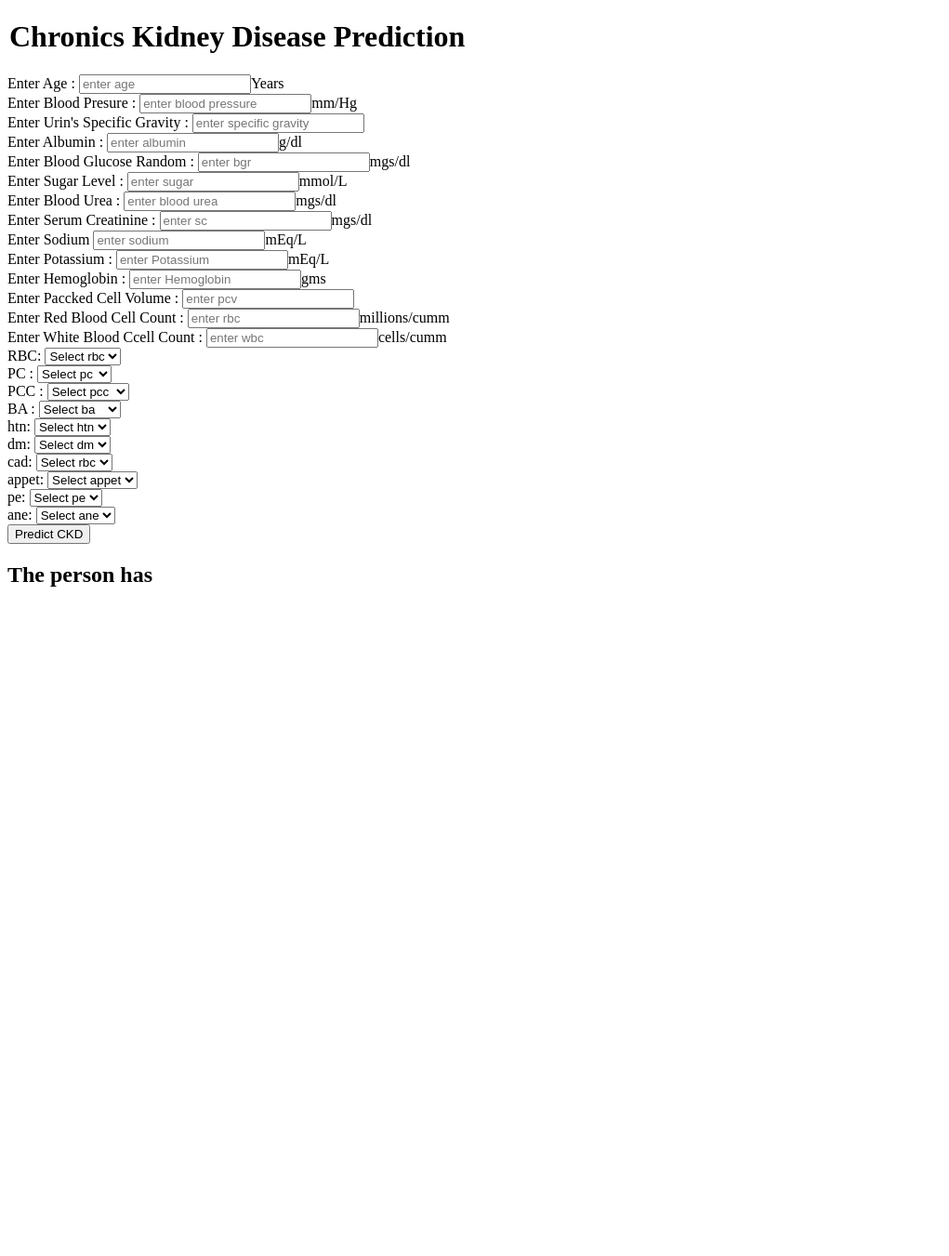
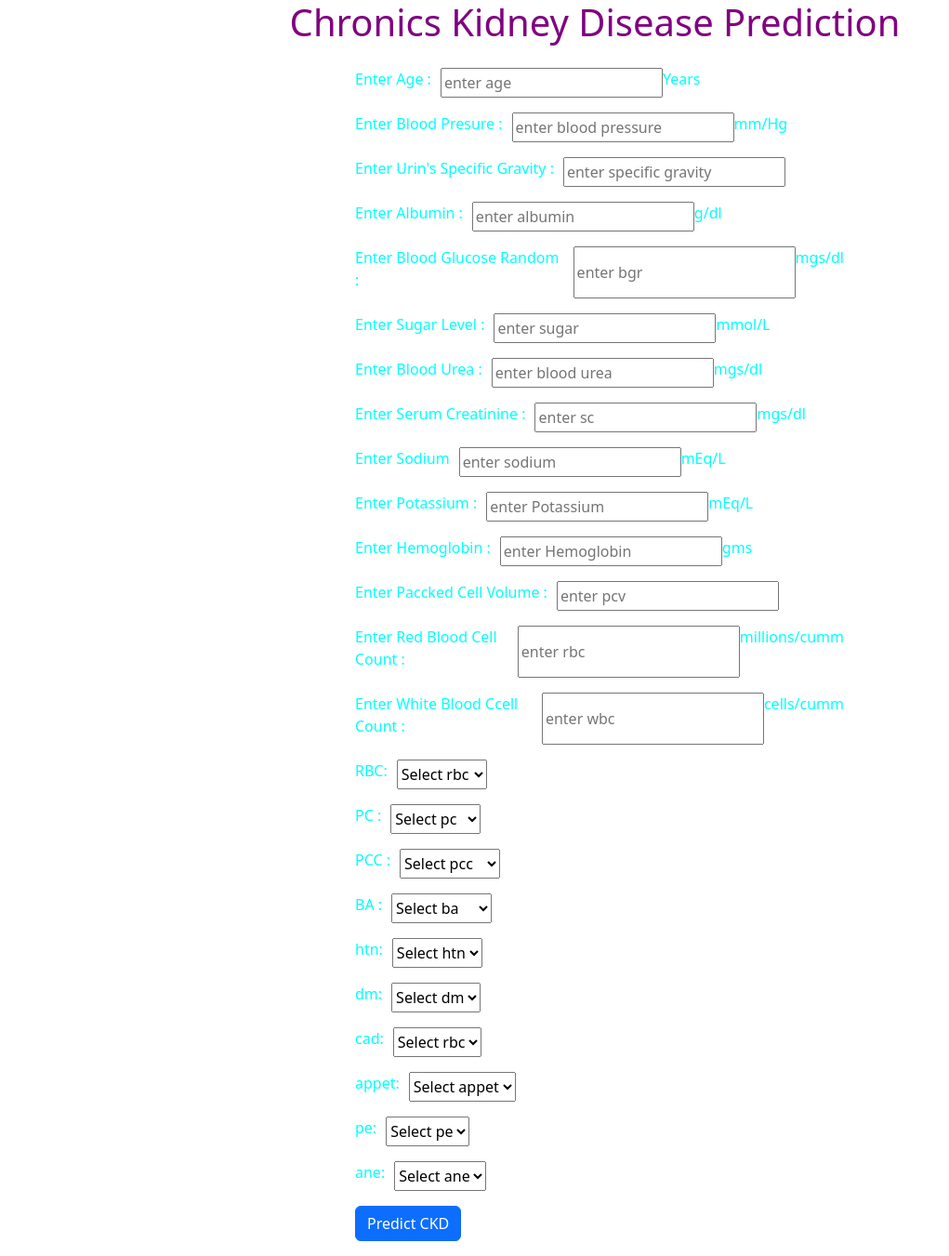
Before and after one commit to SAMANTA1401/end_to_end_ckd_prediction, a Flask app: template templates/home.html in a window 1280 px wide. Shown: the whole page at 93% size, without its empty margins (0-1021 px from the left). Before the commit the page ends 631 px from the top, so only its background shows below. Run offline with Flask 3, Linux system fonts and the light colour scheme; the template is opened without the code that fills it, so the values that code supplies are empty.

Commit message:
front end ready

```diff
--- a/app.py
+++ b/app.py
@@ -9,11 +9,11 @@
 app=Flask( __name__)
 
 #route for home page
-@app.route('/')
-def index():
-    return render_template( 'index.html' )
+# @app.route('/')
+# def index():
+#     return render_template( 'index.html' )
 
-@app.route('/predictdata', methods=['GET','POST'])
+@app.route('/', methods=['GET','POST'])
 def predict_data():
     if request.method == "GET":
         return render_template('home.html')
@@ -53,7 +53,7 @@
         predict_pipeline=PredictPipeline()
         results=predict_pipeline.predict(pred_df)
 
-        return render_template('home.html',results=results[0])
+        return render_template('index.html',results=results[0])
 
 
 
--- a/src/components/model_trainer.py
+++ b/src/components/model_trainer.py
@@ -27,6 +27,7 @@
 @dataclass
 class ModelTrainerConfig:
     trained_model_file_path = os.path.join("artifacts","model.pkl")
+    # trained_model_file_path = os.path.join("model","model.pkl")
 ## 15
 class ModelTrainer:
     def __init__(self):
--- a/src/pipeline/predict_pipeline.py
+++ b/src/pipeline/predict_pipeline.py
@@ -15,6 +15,7 @@
     def predict(self,features):
         try:
             model_path = 'artifacts\model.pkl'
+            #model_path = 'model\model.pkl'
             preprocessor_path= 'artifacts\preprocessor.pkl' # preprocess the input data
             logging.info("before loading")
             model=load_object(file_path=model_path)
--- a/templates/home.html
+++ b/templates/home.html
@@ -1,172 +1,331 @@
 <!DOCTYPE html>
 <html lang="en">
+  <head>
+    <meta charset="UTF-8" />
+    <meta name="viewport" content="width=device-width, initial-scale=1.0" />
+    <title>home</title>
+    <link
+      href="https://cdn.jsdelivr.net/npm/bootstrap@5.3.3/dist/css/bootstrap.min.css"
+      rel="stylesheet"
+      integrity="sha384-QWTKZyjpPEjISv5WaRU9OFeRpok6YctnYmDr5pNlyT2bRjXh0JMhjY6hW+ALEwIH"
+      crossorigin="anonymous"
+    />
+    <style>
+      .mb-3 {
+        display: flex;
+        margin-left: 300px;
+        margin-right: 290px;
+        color: cyan;
 
-<head>
-    <meta charset="UTF-8">
-    <meta name="viewport" content="width=device-width, initial-scale=1.0">
-    <title>home</title>
+      }
+      h1 {
+        text-align: center;
+        margin-bottom: 25px;
+        color: purple;
+      }
+      .form-label{
+        padding-right:10px;
+      }
+    </style>
   </head>
 
   <body>
-    <div class="login">
-        <h1></h1>
+    <div class="container">
+      <h1>Chronics Kidney Disease Prediction</h1>
+      <div class="row">
         <!-- post request send to the predict_datapoint function  in app.py file  -->
         <form action="{{ url_for('predict_data') }}" method="post">
-            <h1>
-                <legend>Chronics Kidney Disease Prediction</legend>
-            </h1>
-            <div class="mb3">
-                <label for="" class="form-control">Enter Age :</label>
-                <input type="number" step=any name="age" required placeholder="enter age" min="0" max="100" />Years
-
+          <div class="mb-3">
+            <label for="" class="form-label">Enter Age :</label>
+            <input
+              type="number"
+              step="any"
+              name="age"
+              required
+              placeholder="enter age"
+              min="0"
+              max="100"
+            />Years
           </div>
-            <div class="mb3">
-                <label for="" class="form-control">Enter Blood Presure :</label>
-                <input type="number" step=any id="bp" name="bp" required placeholder="enter blood pressure" min=20
-                    max=300 />mm/Hg
+          <div class="mb-3">
+            <label for="" class="form-label">Enter Blood Presure :</label>
+            <input
+              type="number"
+              step="any"
+              id="bp"
+              name="bp"
+              required
+              placeholder="enter blood pressure"
+              min="20"
+              max="300"
+            />mm/Hg
           </div>
-            <div class="mb3">
-                <label for="" class="form-control">Enter Urin's Specific Gravity :</label>
-                <input type="number" step=any id="sg" name="sg" required placeholder="enter specific gravity" min=0
-                    max=10 />
+          <div class="mb-3">
+            <label for="" class="form-label"
+              >Enter Urin's Specific Gravity :</label
+            >
+            <input
+              type="number"
+              step="any"
+              id="sg"
+              name="sg"
+              required
+              placeholder="enter specific gravity"
+              min="0"
+              max="10"
+            />
           </div>
-            <div class="mb3">
-                <label for="" class="form-control">Enter Albumin :</label>
-                <input type="number" step=any id="al" name="al" required placeholder="enter albumin" min=0
-                    max=100 />g/dl
+          <div class="mb-3">
+            <label for="" class="form-label">Enter Albumin :</label>
+            <input
+              type="number"
+              step="any"
+              id="al"
+              name="al"
+              required
+              placeholder="enter albumin"
+              min="0"
+              max="100"
+            />g/dl
           </div>
-            <div class="mb3">
-                <label for="" class="form-control">Enter Blood Glucose Random :</label>
-                <input type="number" step=any id="bgr" name="bgr" required placeholder="enter bgr" min=0
-                    max=500 />mgs/dl
+          <div class="mb-3">
+            <label for="" class="form-label"
+              >Enter Blood Glucose Random :</label
+            >
+            <input
+              type="number"
+              step="any"
+              id="bgr"
+              name="bgr"
+              required
+              placeholder="enter bgr"
+              min="0"
+              max="500"
+            />mgs/dl
           </div>
-            <div class="mb3">
-                <label for="" class="form-control">Enter Sugar Level :</label>
-                <input type="number" step=any id="su" name="su" required placeholder="enter sugar" min=0
-                    max=100 />mmol/L
+          <div class="mb-3">
+            <label for="" class="form-label">Enter Sugar Level :</label>
+            <input
+              type="number"
+              step="any"
+              id="su"
+              name="su"
+              required
+              placeholder="enter sugar"
+              min="0"
+              max="100"
+            />mmol/L
           </div>
-            <div class="mb3">
-                <label for="" class="form-control">Enter Blood Urea :</label>
-                <input type="number" step=any id="bu" name="bu" required placeholder="enter blood urea" />mgs/dl
+          <div class="mb-3">
+            <label for="" class="form-label">Enter Blood Urea :</label>
+            <input
+              type="number"
+              step="any"
+              id="bu"
+              name="bu"
+              required
+              placeholder="enter blood urea"
+            />mgs/dl
           </div>
-            <div class="mb3">
-                <label for="" class="form-control">Enter Serum Creatinine :</label>
-                <input type="number" step=any id="sc" name="sc" required placeholder="enter sc" />mgs/dl
+          <div class="mb-3 col">
+            <label for="" class="form-label">Enter Serum Creatinine :</label>
+            <input
+              type="number"
+              step="any"
+              id="sc"
+              name="sc"
+              required
+              placeholder="enter sc"
+            />mgs/dl
           </div>
-            <div class="mb3">
-                <label for="" class="form-control">Enter Sodium </label>
-                <input type="number" step=any id="sod" name="sod" required placeholder="enter sodium " />mEq/L
+          <div class="mb-3">
+            <label for="" class="form-label">Enter Sodium </label>
+            <input
+              type="number"
+              step="any"
+              id="sod"
+              name="sod"
+              required
+              placeholder="enter sodium "
+            />mEq/L
           </div>
-            <div class="mb3">
-                <label for="" class="form-control">Enter Potassium :</label>
-                <input type="number" step=any id="pot" name="pot" required placeholder="enter Potassium " />mEq/L
+          <div class="mb-3">
+            <label for="" class="form-label">Enter Potassium :</label>
+            <input
+              type="number"
+              step="any"
+              id="pot"
+              name="pot"
+              required
+              placeholder="enter Potassium "
+            />mEq/L
           </div>
-            <div class="mb3">
-                <label for="" class="form-control">Enter Hemoglobin :</label>
-                <input type="number" step=any id="hemo" name="hemo" required placeholder="enter Hemoglobin " />gms
+          <div class="mb-3">
+            <label for="" class="form-label">Enter Hemoglobin :</label>
+            <input
+              type="number"
+              step="any"
+              id="hemo"
+              name="hemo"
+              required
+              placeholder="enter Hemoglobin "
+            />gms
           </div>
-            <div class="mb3">
-                <label for="" class="form-control">Enter Paccked Cell Volume :</label>
-                <input type="number" step=any id="pcv" name="pcv" required placeholder="enter pcv " />
+          <div class="mb-3">
+            <label for="" class="form-label">Enter Paccked Cell Volume :</label>
+            <input
+              type="number"
+              step="any"
+              id="pcv"
+              name="pcv"
+              required
+              placeholder="enter pcv "
+            />
           </div>
-            <div class="mb3">
-                <label for="" class="form-control">Enter Red Blood Cell Count :</label>
-                <input type="number" step=any id="rc" name="rc" required placeholder="enter rbc " />millions/cumm
+          <div class="mb-3">
+            <label for="" class="form-label"
+              >Enter Red Blood Cell Count :</label
+            >
+            <input
+              type="number"
+              step="any"
+              id="rc"
+              name="rc"
+              required
+              placeholder="enter rbc "
+            />millions/cumm
           </div>
-            <div class="mb3">
-                <label for="" class="form-control">Enter White Blood Ccell Count : </label>
-                <input type="number" step=any id="wc" name="wc" required placeholder="enter wbc " />cells/cumm
+          <div class="mb-3">
+            <label for="" class="form-label"
+              >Enter White Blood Ccell Count :
+            </label>
+            <input
+              type="number"
+              step="any"
+              id="wc"
+              name="wc"
+              required
+              placeholder="enter wbc "
+            />cells/cumm
           </div>
 
           <div class="mb-3">
             <label class="form-label">RBC:</label>
-                <select name="rbc" class="form-control" placeholder="Enter RBC:" required>
-                    <option class="placeholder" selected disabled value="">Select rbc</option>
+            <select name="rbc" placeholder="Enter RBC:" required>
+              <option class="placeholder" selected disabled value="">
+                Select rbc
+              </option>
               <option value="normal">Normal</option>
               <option value="abnormal">Abnormal</option>
             </select>
           </div>
           <div class="mb-3">
             <label class="form-label">PC :</label>
-                <select name="pc" class="form-control" placeholder="Enter PC:" required>
-                    <option class="placeholder" selected disabled value="">Select pc</option>
+            <select name="pc" placeholder="Enter PC:" required>
+              <option class="placeholder" selected disabled value="">
+                Select pc
+              </option>
               <option value="normal">Normal</option>
               <option value="abnormal">Abnormal</option>
             </select>
           </div>
           <div class="mb-3">
             <label class="form-label">PCC :</label>
-                <select name="pcc" class="form-control" placeholder="Enter PCC:" required>
-                    <option class="placeholder" selected disabled value="">Select pcc</option>
+            <select name="pcc" placeholder="Enter PCC:" required>
+              <option class="placeholder" selected disabled value="">
+                Select pcc
+              </option>
               <option value="present">Present</option>
               <option value="notpresent">Notpresent</option>
             </select>
           </div>
           <div class="mb-3">
             <label class="form-label">BA :</label>
-                <select name="ba" class="form-control" placeholder="Enter BA:" required>
-                    <option class="placeholder" selected disabled value="">Select ba</option>
+            <select name="ba" placeholder="Enter BA:" required>
+              <option class="placeholder" selected disabled value="">
+                Select ba
+              </option>
               <option value="present">Present</option>
               <option value="notpresent">Notpresent</option>
             </select>
           </div>
           <div class="mb-3">
             <label class="form-label">htn:</label>
-                <select name="htn" class="form-control" placeholder="Enter htn:" required>
-                    <option class="placeholder" selected disabled value="">Select htn</option>
+            <select name="htn" placeholder="Enter htn:" required>
+              <option class="placeholder" selected disabled value="">
+                Select htn
+              </option>
               <option value="yes">Yes</option>
               <option value="no">No</option>
             </select>
           </div>
           <div class="mb-3">
             <label class="form-label">dm:</label>
-                <select name="dm" class="form-control" placeholder="Enter dm:" required>
-                    <option class="placeholder" selected disabled value="">Select dm</option>
+            <select name="dm" placeholder="Enter dm:" required>
+              <option class="placeholder" selected disabled value="">
+                Select dm
+              </option>
               <option value="yes">Yes</option>
               <option value="no">No</option>
             </select>
           </div>
           <div class="mb-3">
             <label class="form-label">cad:</label>
-                <select name="cad" class="form-control" placeholder="Enter cad:" required>
-                    <option class="placeholder" selected disabled value="">Select rbc</option>
+            <select name="cad" placeholder="Enter cad:" required>
+              <option class="placeholder" selected disabled value="">
+                Select rbc
+              </option>
               <option value="yes">Yes</option>
               <option value="no">No</option>
             </select>
           </div>
           <div class="mb-3">
             <label class="form-label">appet:</label>
-                <select name="appet" class="form-control" placeholder="Enter appet:" required>
-                    <option class="placeholder" selected disabled value="">Select appet</option>
+            <select name="appet" placeholder="Enter appet:" required>
+              <option class="placeholder" selected disabled value="">
+                Select appet
+              </option>
               <option value="good">Good</option>
               <option value="poor">Poor</option>
             </select>
           </div>
           <div class="mb-3">
             <label class="form-label">pe:</label>
-                <select name="pe" class="form-control" placeholder="Enter pe:" required>
-                    <option class="placeholder" selected disabled value="">Select pe</option>
+            <select name="pe" placeholder="Enter pe:" required>
+              <option class="placeholder" selected disabled value="">
+                Select pe
+              </option>
               <option value="yes">Yes</option>
               <option value="no">No</option>
             </select>
           </div>
           <div class="mb-3">
             <label class="form-label">ane:</label>
-                <select name="ane" class="form-control" placeholder="Enter ane:" required>
-                    <option class="placeholder" selected disabled value="">Select ane</option>
+            <select name="ane" placeholder="Enter ane:" required>
+              <option class="placeholder" selected disabled value="">
+                Select ane
+              </option>
               <option value="yes">Yes</option>
               <option value="no">No</option>
             </select>
           </div>
           <div class="mb-3">
-                <input class="btn btn-primary" type="submit" value="Predict CKD" required />
+            <input
+              class="btn btn-primary"
+              type="submit"
+              value="Predict CKD"
+              required
+            />
           </div>
         </form>
+      </div>
       <!-- ouptput  will be displayed here.inplace of results get from app.py  file predict datapoit render template -->
-        <h2>The person has {{results}}</h2>
-
 
     </div>
+    <script
+      src="https://cdn.jsdelivr.net/npm/bootstrap@5.3.3/dist/js/bootstrap.bundle.min.js"
+      integrity="sha384-YvpcrYf0tY3lHB60NNkmXc5s9fDVZLESaAA55NDzOxhy9GkcIdslK1eN7N6jIeHz"
+      crossorigin="anonymous"
+    ></script>
   </body>
-
 </html>
--- a/templates/index.html
+++ b/templates/index.html
@@ -8,7 +8,7 @@
 </head>
 
 <body>
-    <h1>Welcome to the Homepage</h1>
+    <h1>The person has {{results}}</h1>
 </body>
 
 </html>
```
Also changed, not shown: 1 other file. Lines whose indentation alone changed are shown as unchanged.
